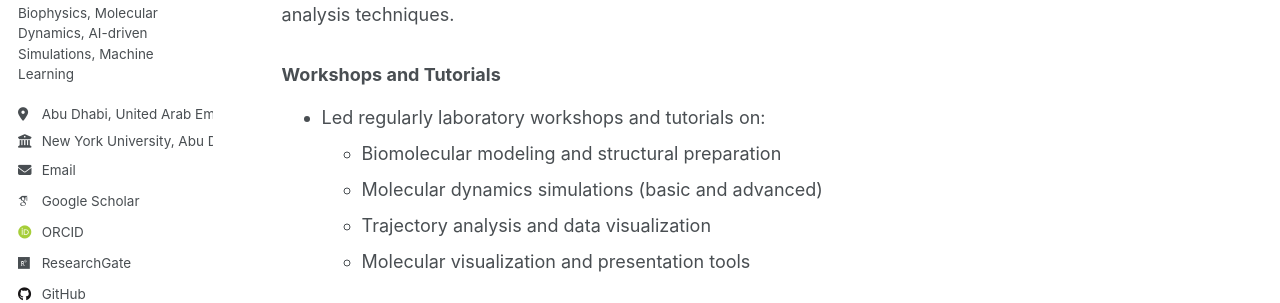
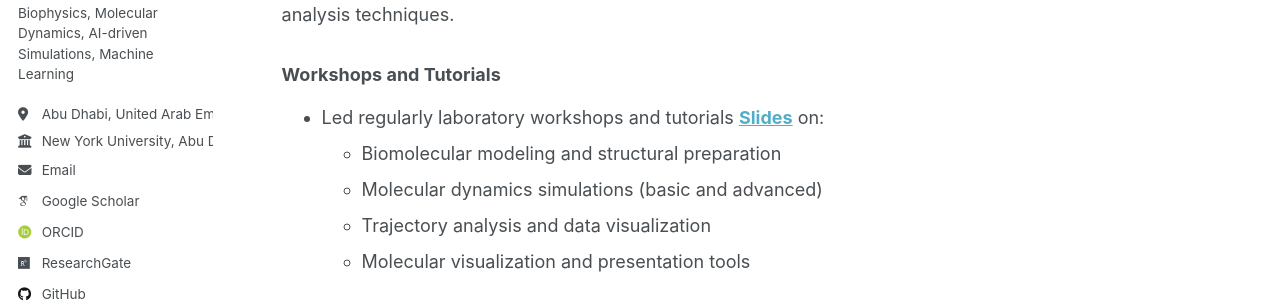
Before and after one commit to Warrenheww/warrenheww.github.io, a Jekyll site: the page built from _pages/teaching.md, in a window 1280 px wide and 1379 px high. Shown: the part 270-573 px from the top of the window. Built offline with Jekyll 4.4.1, drawn with Linux system fonts in a browser that asks for light colours; some web fonts are replaced.

Commit message:
Update teaching.md

```diff
--- a/_pages/teaching.md
+++ b/_pages/teaching.md
@@ -11,7 +11,7 @@ I have actively contributed to academic training through teaching workshops and
 
 ### Workshops and Tutorials
 
-- Led regularly laboratory workshops and tutorials on:
+- Led regularly laboratory workshops and tutorials [**Slides**](https://docs.google.com/presentation/d/1im8vCeqI75p-QeEhnYMG0tgetJkQqNVD/edit?usp=sharing&ouid=101464749950981870898&rtpof=true&sd=true) on:
   - Biomolecular modeling and structural preparation
   - Molecular dynamics simulations (basic and advanced)
   - Trajectory analysis and data visualization
```
